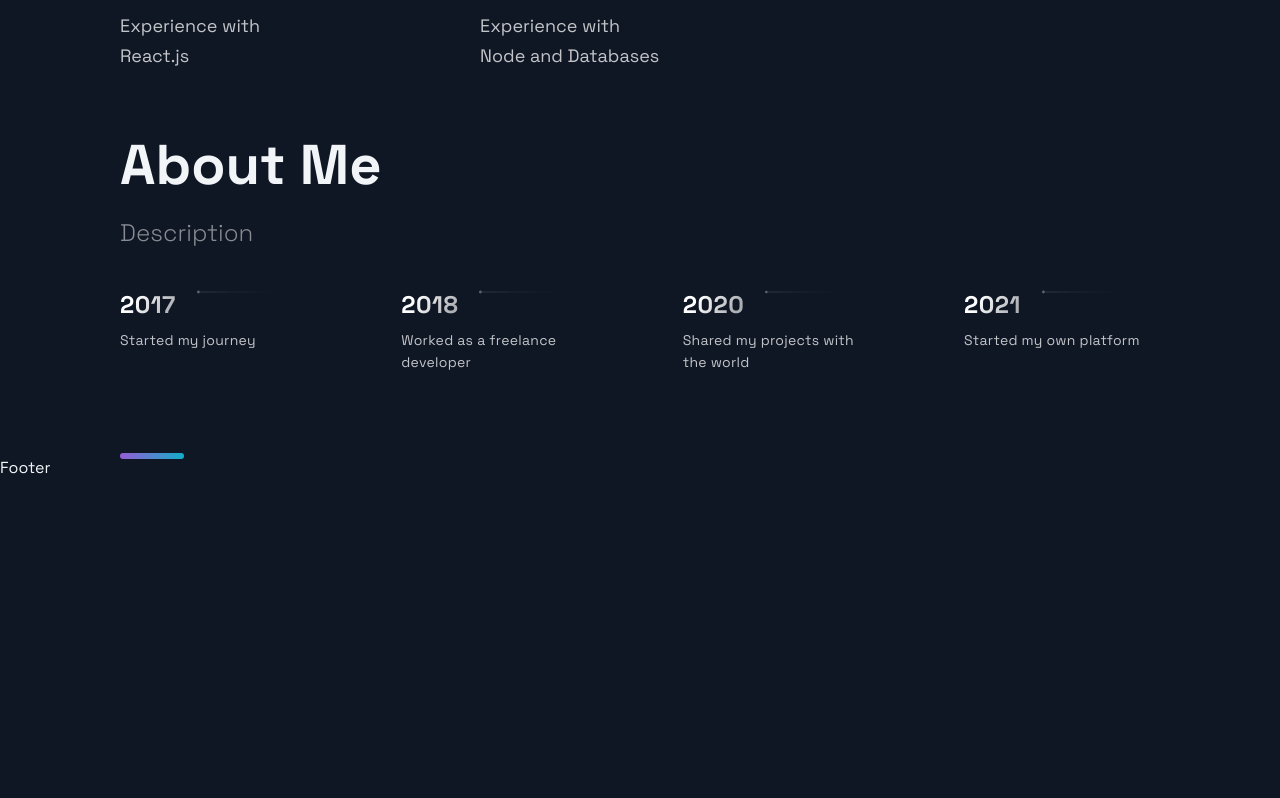
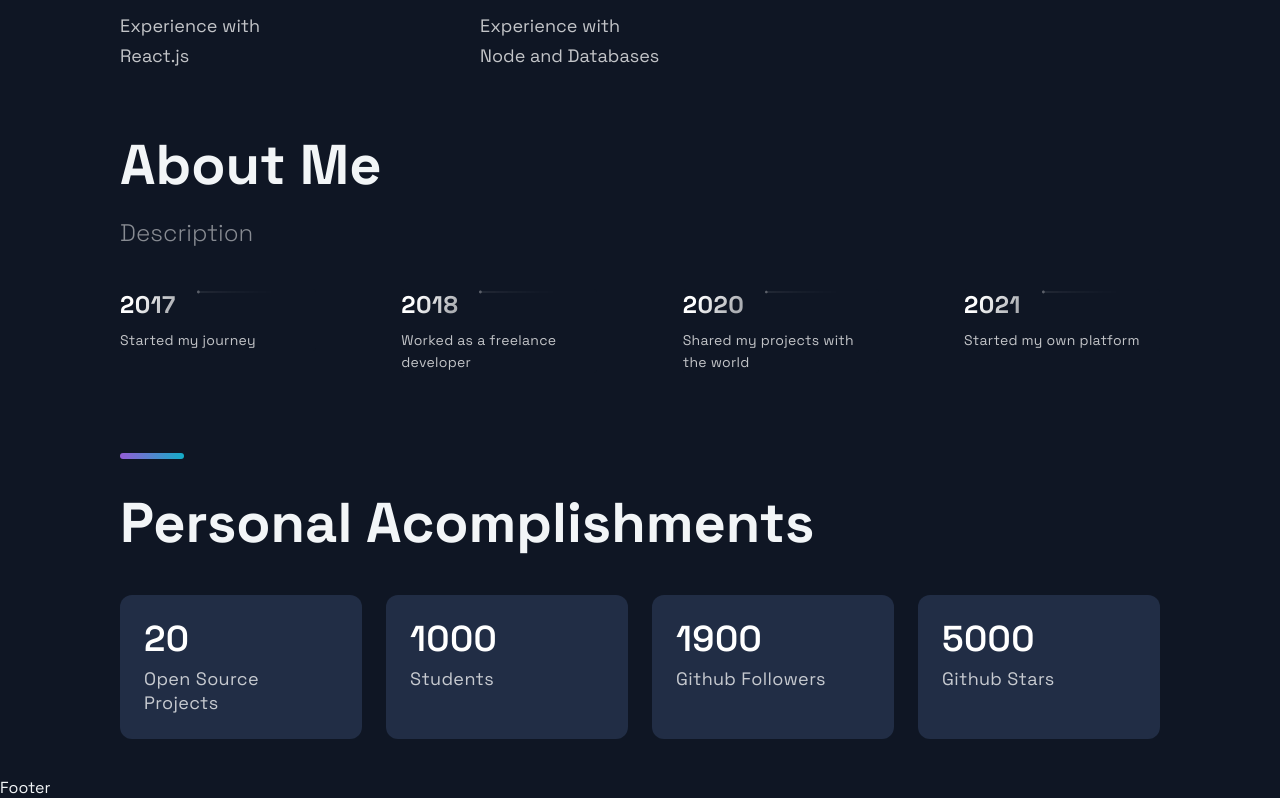
Before and after one commit to guandradeamm/personal-portfolio, a Next.js app: page / in a window 1280 px wide. Shown: the part 2360-3158 px from the top of the page. Before the commit the page ends 2838 px from the top, so only its background shows below. Built offline with nearby package versions, Linux system fonts and the light colour scheme.

Commit message:
feat: add acomplishments section

```diff
--- /dev/null
+++ b/src/components/Acomplishments/Acomplishments.jsx
@@ -0,0 +1,31 @@
+import React from "react";
+
+import {
+  Section,
+  SectionDivider,
+  SectionTitle,
+} from "../../styles/GlobalComponents";
+import { Box, Boxes, BoxNum, BoxText } from "./AcomplishmentsStyles";
+
+const data = [
+  { number: 20, text: "Open Source Projects" },
+  { number: 1000, text: "Students" },
+  { number: 1900, text: "Github Followers" },
+  { number: 5000, text: "Github Stars" },
+];
+
+const Acomplishments = () => (
+  <Section>
+    <SectionTitle>Personal Acomplishments</SectionTitle>
+    <Boxes>
+      {data.map((card, index) => (
+        <Box key={index}>
+          <BoxNum>{card.number}</BoxNum>
+          <BoxText>{card.text}</BoxText>
+        </Box>
+      ))}
+    </Boxes>
+  </Section>
+);
+
+export default Acomplishments;
--- /dev/null
+++ b/src/components/Acomplishments/AcomplishmentsStyles.js
@@ -0,0 +1,133 @@
+import styled from "styled-components";
+
+export const Boxes = styled.div`
+  width: 100%;
+  display: grid;
+  grid-template-columns: repeat(4, 1fr);
+  gap: 24px;
+  margin: 24px 0 40px;
+
+  @media ${(props) => props.theme.breakpoints.md} {
+    gap: 16px;
+    margin: 20px 0 32px;
+    grid-template-columns: repeat(auto-fit, minmax(140px, 1fr));
+  }
+
+  @media ${(props) => props.theme.breakpoints.sm} {
+    display: grid;
+    grid-template-columns: repeat(2, 1fr);
+    gap: 10px;
+    max-width: 500px;
+    margin: 24px auto;
+  }
+`;
+
+export const Box = styled.div`
+  background: #212d45;
+  border-radius: 12px;
+  height: 144px;
+  padding: 24px;
+  @media ${(props) => props.theme.breakpoints.lg} {
+    height: 210px;
+  }
+
+  @media ${(props) => props.theme.breakpoints.md} {
+    height: 135px;
+    padding: 16px;
+  }
+
+  @media ${(props) => props.theme.breakpoints.sm} {
+    height: 110px;
+    padding: 12px;
+
+    &:nth-child(2n) {
+      grid-row: 2;
+    }
+  }
+`;
+export const BoxNum = styled.h5`
+  font-style: normal;
+  font-weight: 600;
+  font-size: 36px;
+  line-height: 40px;
+  letter-spacing: 0.01em;
+  color: #ffffff;
+  margin-bottom: 8px;
+
+  @media ${(props) => props.theme.breakpoints.md} {
+    font-size: 28px;
+    line-height: 32px;
+  }
+  @media ${(props) => props.theme.breakpoints.sm} {
+    font-size: 24px;
+    line-height: 26px;
+  }
+`;
+
+export const BoxText = styled.p`
+  font-style: normal;
+  font-weight: normal;
+  font-size: 18px;
+  line-height: 24px;
+  letter-spacing: 0.02em;
+  color: rgba(255, 255, 255, 0.75);
+
+  @media ${(props) => props.theme.breakpoints.md} {
+    font-size: 16px;
+    line-height: 20px;
+  }
+
+  @media ${(props) => props.theme.breakpoints.sm} {
+    font-size: 10px;
+    line-height: 14px;
+  }
+`;
+
+export const Join = styled.div`
+  display: flex;
+  max-width: 1040px;
+  justify-content: center;
+  align-items: center;
+  padding-bottom: 80px;
+
+  @media ${(props) => props.theme.breakpoints.md} {
+    display: flex;
+    justify-content: center;
+    padding-bottom: 64px;
+  }
+
+  @media ${(props) => props.theme.breakpoints.sm} {
+    display: flex;
+    flex-direction: column;
+    align-items: center;
+    padding-bottom: 32px;
+  }
+`;
+
+export const JoinText = styled.h5`
+  display: flex;
+  font-size: 24px;
+  line-height: 40px;
+  letter-spacing: 0.02em;
+  color: rgba(255, 255, 255, 0.5);
+
+  @media ${(props) => props.theme.breakpoints.md} {
+    line-height: 32px;
+    font-size: 20px;
+  }
+
+  @media ${(props) => props.theme.breakpoints.sm} {
+    font-size: 16px;
+    line-height: 24px;
+    margin: 0 0 16px;
+  }
+`;
+
+export const IconContainer = styled.div`
+  display: flex;
+
+  @media ${(props) => props.theme.breakpoints.sm} {
+    width: 160px;
+    justify-content: space-between;
+  }
+`;
--- a/src/pages/index.jsx
+++ b/src/pages/index.jsx
@@ -4,6 +4,7 @@
 import Projects from "../components/Projects/Projects";
 import Technologies from "../components/Technologies/Technologies";
 import Timeline from "../components/TimeLine/TimeLine";
+import Acomplishments from "../components/Acomplishments/Acomplishments";
 
 const Home = () => {
   return (
@@ -14,6 +15,7 @@
       <Projects />
       <Technologies />
       <Timeline />
+      <Acomplishments />
     </Layout>
   );
 };
```
